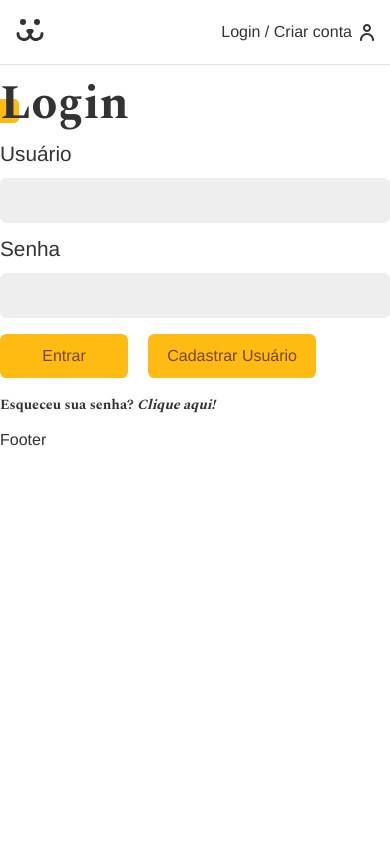
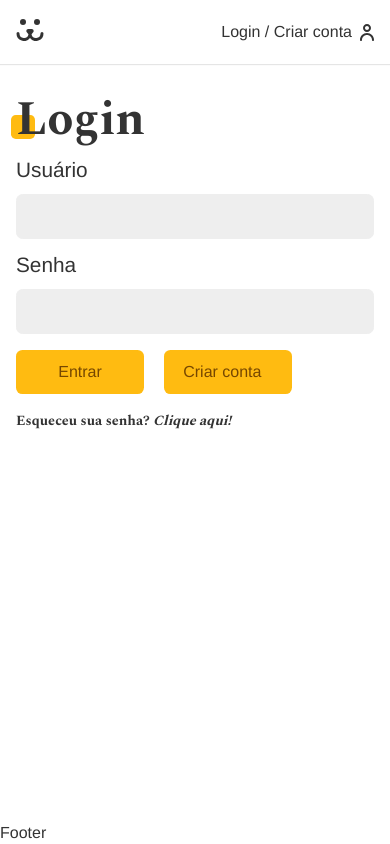
Before and after one commit to matheusmfeitoza/dogs, a React (Create React App) app: page /login in a window 390 px wide. Built offline with nearby package versions, Linux system fonts and the light colour scheme.

Commit message:
Styled Login page

```diff
--- a/src/Components/Login/Login.jsx
+++ b/src/Components/Login/Login.jsx
@@ -4,18 +4,21 @@ import { UserContext } from "../../Context/UserContext";
 import LoginCreateUser from "./LoginCreateUser";
 import LoginForgotPassword from "./LoginForgotPassword";
 import LoginForm from "./LoginForm";
+import styles from "./Styles/Login.module.css";
 
 const Login = () => {
   const { login } = React.useContext(UserContext);
   if (login === true) return <Navigate to="/conta" />;
   return (
-    <div>
+    <section className={styles.login}>
+      <div className={styles.form}>
         <Routes>
           <Route path="/" element={<LoginForm />} />
           <Route path="forgotuser" element={<LoginForgotPassword />} />
           <Route path="createuser" element={<LoginCreateUser />} />
         </Routes>
       </div>
+    </section>
   );
 };
 
--- a/src/Components/Login/LoginForm.jsx
+++ b/src/Components/Login/LoginForm.jsx
@@ -40,7 +40,7 @@ const LoginForm = () => {
             <Button>Entrar</Button>
           )}
           <Link className={stylesBtn.button} to="/login/createuser">
-            Cadastrar Usuário
+            Criar conta
           </Link>
         </div>
       </form>
--- /dev/null
+++ b/src/Components/Login/Styles/Login.module.css
@@ -0,0 +1,31 @@
+.login{
+    display: grid;
+    grid-template-columns: 1fr 1fr;
+    gap: 2rem;
+    min-height:100vh ;
+}
+.login::before{
+    content: '';
+    display: block;
+    background: url(../../../Assets/login.jpg) no-repeat center center;
+    background-size: cover;
+
+}
+
+.form{
+    max-width: 30rem;
+    padding: 1rem;
+}
+
+@media (max-width: 40rem) {
+    .login{
+        grid-template-columns: 1fr;
+        min-height: 90vh;
+    }
+    .login::before{
+        display: none;
+    }
+    .form{
+        max-width: 100%;
+    }
+}
```
Lines whose indentation alone changed are shown as unchanged.
